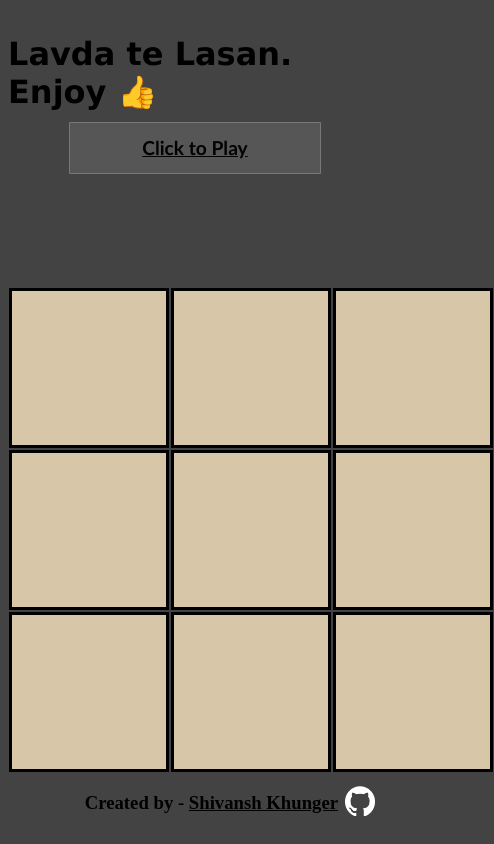
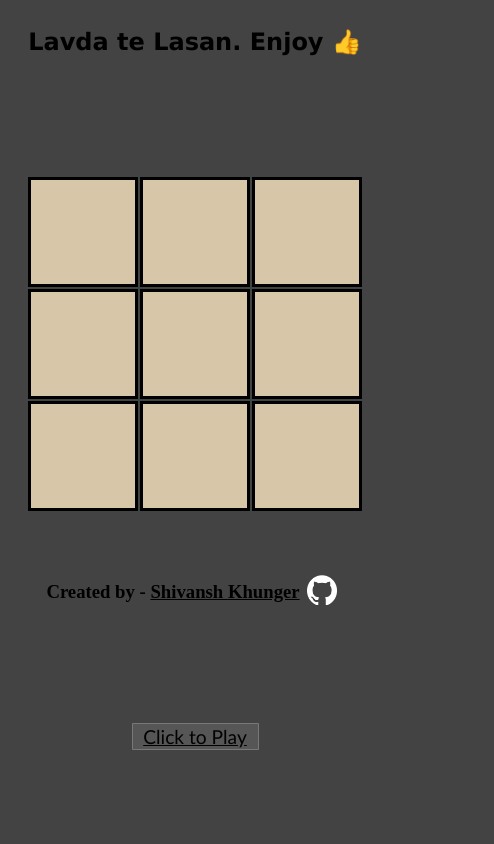
Before and after one commit to Shivansh-Khunger/zero-kanta, a plain HTML site: page index.html in a window 390 px wide. Shown: the whole page, 494 px wide, since content can reach past the window. Drawn offline with Linux system fonts and the light colour scheme.

Commit message:
Added media query for Mobile

```diff
--- a/index.html
+++ b/index.html
@@ -44,6 +44,13 @@
             </div>
         </div>
     </div>
+    <div class="box-2-container">
+        <div id = "game-start-button-for-mobile" class="box-2">
+            <div class="btn btn-two">
+                <span >Click to Play</span>
+            </div>
+         </div>
+    </div>
     <div class = "creator-info-container">
         <h3>Created by - <u>Shivansh Khunger</u></h3>
         <a target="_blank" href="https://github.com/Shivansh-Khunger"><img src="assests/github-mark-white.webp" alt=""></a>
--- a/logic.js
+++ b/logic.js
@@ -1,17 +1,38 @@
 let ifGameHasStarted = 0;
 let ifCircle = 1;
+let ifMobile = 0;
 const imgBoxes = document.querySelectorAll(".flex-box-element");
 const gameStartButton = document.getElementById("game-start-button");
+const gameStartButtonForMobile = document.getElementById("game-start-button-for-mobile")
 const gameStartIndicator = document.getElementById('game-start-indicator');
 
-gameStartButton.addEventListener("click", function () {
-  startGame();
+if (screen.width <= 850) {
+  ifMobile = 1;
+}
+
+if (!ifMobile) {
+  gameStartButtonForMobile.style.display = "none";
+  gameStartButton.addEventListener("click", function () {
+    startGame();
+    gameStartButton.style.display = "none";
+    gameStartIndicator.innerHTML = "Game Has Started";
+    setTimeout(function () {
+      gameStartIndicator.innerHTML = "Lavda te Lasan";
+    }, 700);
+  });
+}
+
+else {
   gameStartButton.style.display = "none";
-  gameStartIndicator.innerHTML = "Game Has Started";
-  setTimeout(function () {
-    gameStartIndicator.innerHTML = "Lavda te Lasan"
-  },500)
-});
+    gameStartButtonForMobile.addEventListener("click", function () {
+      startGame();
+      gameStartButtonForMobile.style.display = "none";
+      gameStartIndicator.innerHTML = "Game Has Started";
+      setTimeout(function () {
+        gameStartIndicator.innerHTML = "Lavda te Lasan";
+      }, 700);
+    });
+}
 
 function startGame () {
 
--- a/styles.css
+++ b/styles.css
@@ -122,3 +122,59 @@ body {
   height: 30px;
   margin: 7px;
 }
+
+@media only screen and (max-width:850px) {
+
+  .title-container{
+    margin-bottom: 100px;
+  }
+
+  .title-container h2{
+    font-size: x-large;
+  }
+
+  .box-2-container{
+    display: flex;
+    justify-content: center;
+    position: relative;
+  }
+
+  .box-2{
+    display: flex;
+    justify-content: center;
+    position: fixed;
+    align-items: center;
+  }
+
+  .btn-two{
+    display: flex;
+    justify-content: center;
+    align-items: center;
+  }
+
+  .btn-two span{
+    display: flex;
+    align-items: center;
+    justify-content: center;
+    width: 50%;
+    height: 50%;
+    font-weight: 400;
+  }
+
+  .flex-box-element{
+    height: 100px;
+    width: 100px;
+  }
+
+  .flex-box-element img{
+    width: 70px;
+    height: 70px;
+  }
+
+  .creator-info-container{
+    display: flex;
+    align-items: center;
+    justify-content: center;
+    margin-top: 50px;
+  }
+}
```
